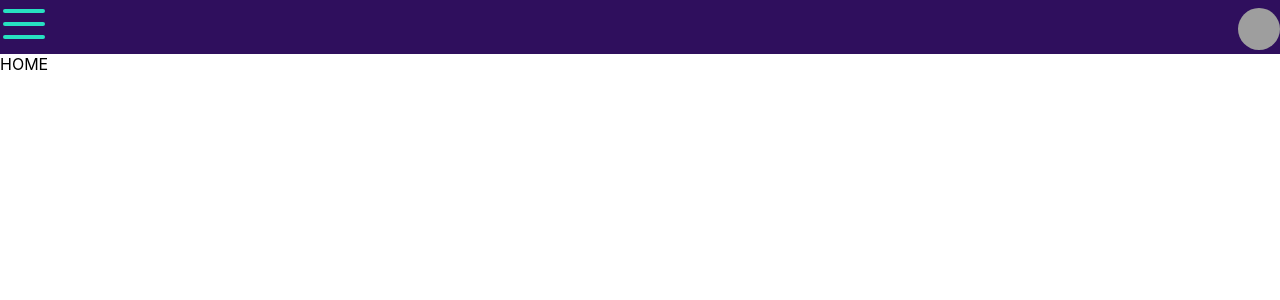
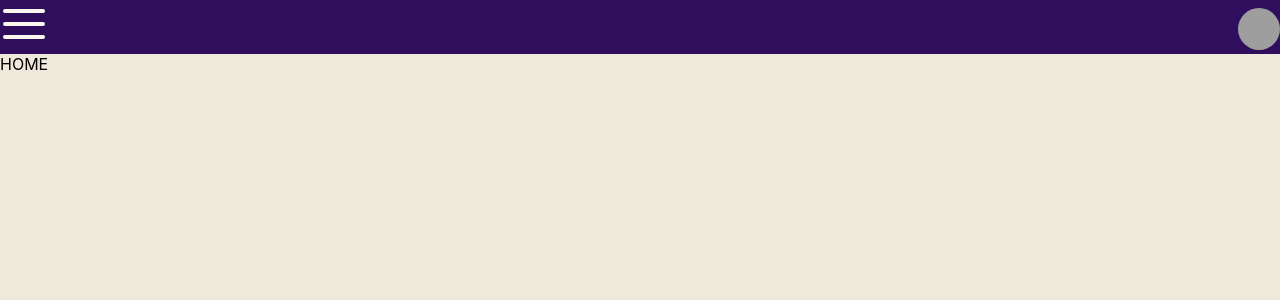
Before and after one commit to IN-Accurate/alumni-portal-rset, a React (Create React App) app in the folder client/: page / in a window 1280 px wide. Shown: the top 300 px of the page. Built offline with nearby package versions, Linux system fonts and the light colour scheme; grey boxes are pictures that could not be loaded.

Commit message:
Improve reg-left

```diff
--- a/client/src/CSS/Home.css
+++ b/client/src/CSS/Home.css
@@ -0,0 +1,9 @@
+.home-cont {
+  display: flex;
+  flex-direction: column;
+}
+
+.home-bot {
+  height: calc(100vh - 12px);
+  background-color: #eee9da;
+}
--- a/client/src/CSS/Registration.css
+++ b/client/src/CSS/Registration.css
@@ -39,7 +39,16 @@
 
 .reg-txt-2 {
   padding-top: 1%;
+  padding-left: 45%;
+  color: #2f0f5d;
+}
+.reg-txt-1-2 {
   color: white;
+  font-size: 1.2em;
+}
+.reg-txt-2-2 {
+  color: white;
+  font-size: 1.2em;
 }
 
 .reg-logo {
@@ -50,3 +59,8 @@
   margin-bottom: -1.4vh;
   border-top-left-radius: 200px;
 }
+
+.reg-right {
+  background-color: #eee9da;
+  width: 65vw;
+}
--- a/client/src/Components/Sidebar.js
+++ b/client/src/Components/Sidebar.js
@@ -33,7 +33,7 @@ function Sidebar() {
         toggled={isOpen}
         toggle={handleHBclick}
         direction='left'
-        color='#27e1c1'
+        color='#FAF7F0'
         easing='ease-in-out'
         rounded
         hideOutline={true}
--- a/client/src/Pages/Home.js
+++ b/client/src/Pages/Home.js
@@ -1,12 +1,13 @@
 import Navbar from '../Components/Navbar';
+import '../CSS/Home.css';
 
 function Home() {
   return (
-    <div>
-      <div>
+    <div className='home-cont'>
+      <div className='home-top'>
         <Navbar />
       </div>
-      <div>HOME</div>
+      <div className='home-bot'>HOME</div>
     </div>
   );
 }
--- a/client/src/Pages/Registration.js
+++ b/client/src/Pages/Registration.js
@@ -8,8 +8,12 @@ function Registration() {
       <div className='reg-inv-div-2'></div>
       <div className='reg-left'>
         <div className='reg-txt'>
-          <div className='reg-txt-1'>Join the RSET Alumni</div>
-          <div className='reg-txt-2'> Network now!</div>
+          <div className='reg-txt-1'>
+            Join the <span className='reg-txt-1-2'>RSET</span> Alumni
+          </div>
+          <div className='reg-txt-2'>
+            <span className='reg-txt-2-2'> NET</span>WORK now!
+          </div>
         </div>
         <div className='reg-logo'>
           <img src={logo} alt='reg-logo' className='reg-logo' />
```
